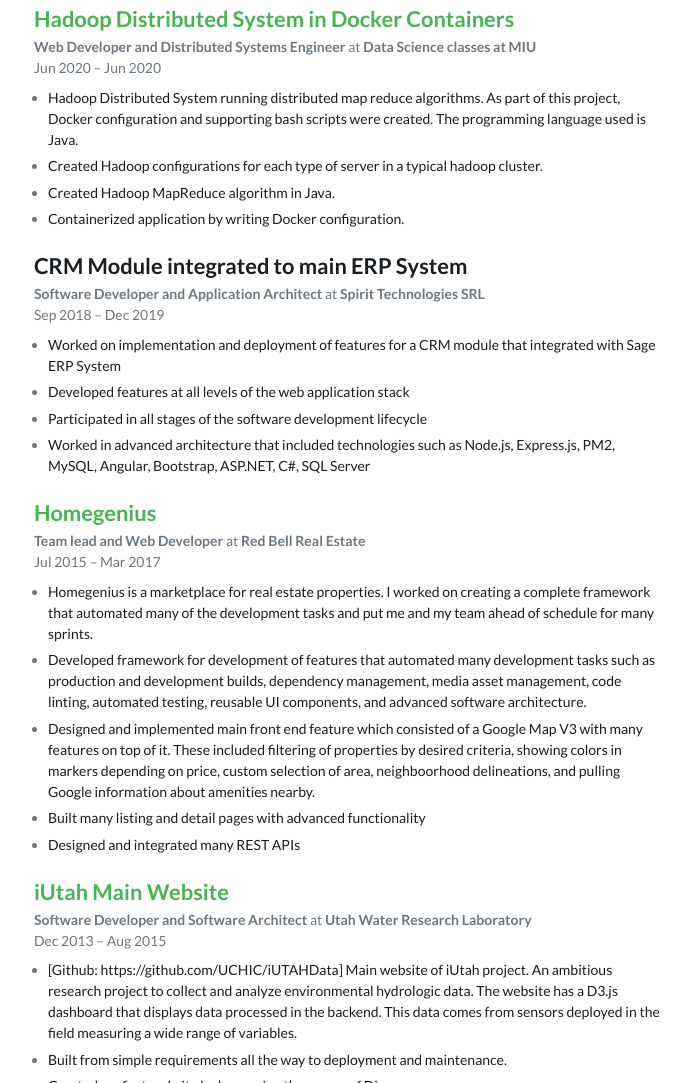
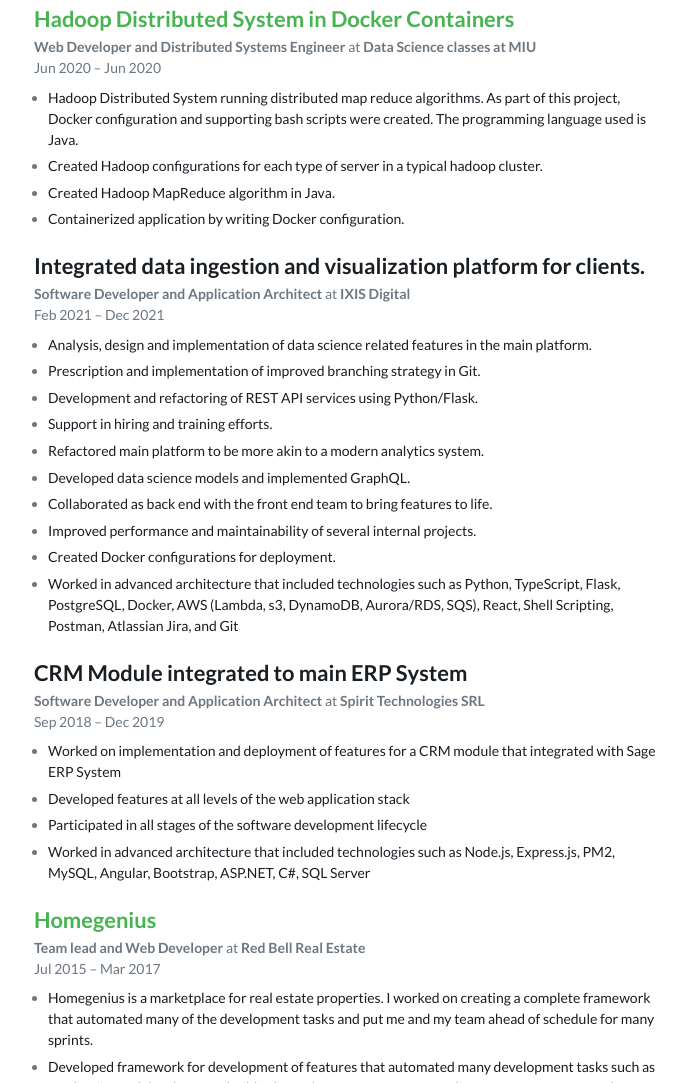
Before and after one commit to marioscience/marioscience.github.io, a website: page index.html in a window 1280 px wide. Shown: the part 3978-5061 px from the top of the page, without its empty margins (391-1077 px from the left). Drawn offline with Linux system fonts and the light colour scheme.

Commit message:
re-updating

```diff
--- a/index.html
+++ b/index.html
@@ -633,6 +633,34 @@
             </article>
             <article>
               <header>
+                <h4>Integrated data ingestion and visualization platform for clients.</h4>
+                <div class="meta">
+                  <div>
+                      <strong>Software Developer and Application Architect</strong>
+                      at <strong>IXIS Digital</strong>
+                  </div>
+                  <div>
+                    <time datetime="2021-02-26">Feb 2021</time> –
+                    <time datetime="2021-12-30">Dec 2021</time>
+                  </div>
+                </div>
+              </header>
+
+                <ul>
+                    <li><p>Analysis, design and implementation of data science related features in the main platform.</p></li>
+                    <li><p>Prescription and implementation of improved branching strategy in Git.</p></li>
+                    <li><p>Development and refactoring of REST API services using Python/Flask.</p></li>
+                    <li><p>Support in hiring and training efforts.</p></li>
+                    <li><p>Refactored main platform to be more akin to a modern analytics system.</p></li>
+                    <li><p>Developed data science models and implemented GraphQL.</p></li>
+                    <li><p>Collaborated as back end with the front end team to bring features to life.</p></li>
+                    <li><p>Improved performance and maintainability of several internal projects.</p></li>
+                    <li><p>Created Docker configurations for deployment.</p></li>
+                    <li><p>Worked in advanced architecture that included technologies such as Python, TypeScript, Flask, PostgreSQL, Docker, AWS (Lambda, s3, DynamoDB, Aurora/RDS, SQS), React, Shell Scripting, Postman, Atlassian Jira, and Git</p></li>
+                </ul>
+            </article>
+            <article>
+              <header>
                 <h4>CRM Module integrated to main ERP System</h4>
                 <div class="meta">
                   <div>
```
